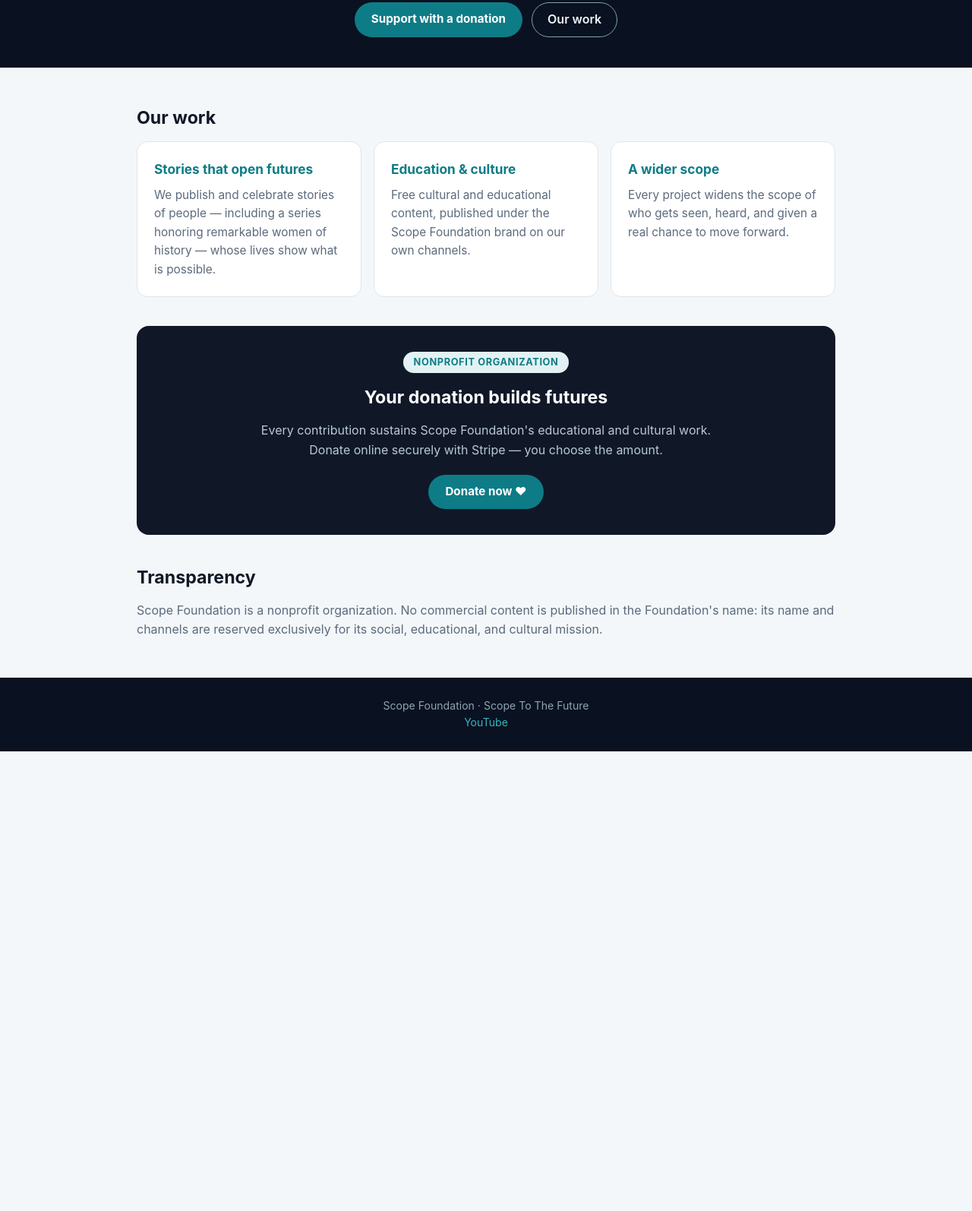
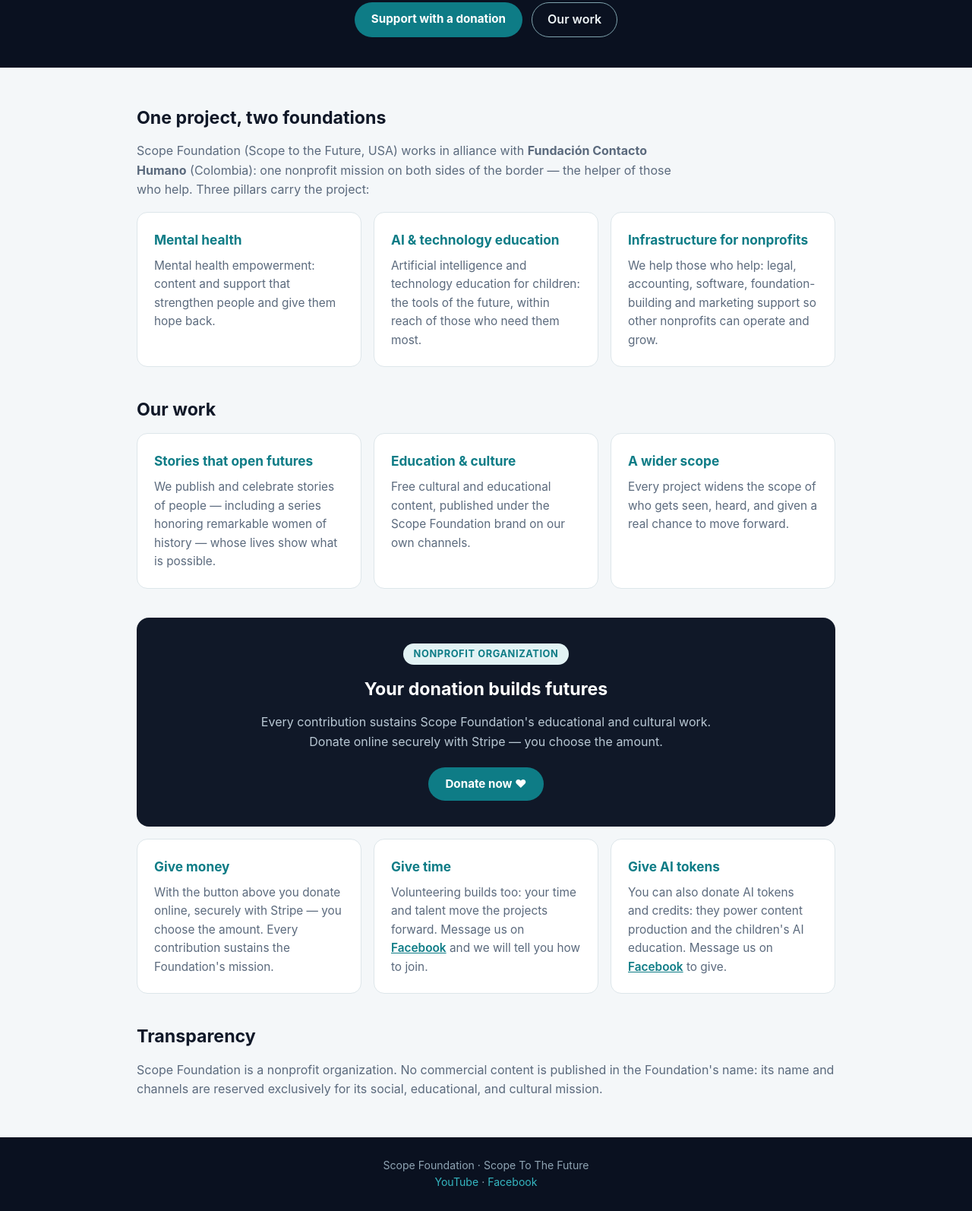
Before and after one commit to Aydea0260/scope-foundation, a plain HTML site: page index.html in a window 1280 px wide. Shown: the part 359-1953 px from the top of the page at 76% size. Before the commit the page ends 1348 px from the top, so only its background shows below. Drawn offline with Linux system fonts and the light colour scheme.

Commit message:
Complete project: alliance and 3 pillars, 3 ways to give (money/time/AI tokens) and Facebook link

```diff
--- a/index.html
+++ b/index.html
@@ -56,6 +56,25 @@
 </div>
 
 <main>
+    <section id="project">
+    <h2>One project, two foundations</h2>
+    <p style="color:var(--muted); max-width:720px">Scope Foundation (Scope to the Future, USA) works in alliance with <strong>Fundación Contacto Humano</strong> (Colombia): one nonprofit mission on both sides of the border — the helper of those who help. Three pillars carry the project:</p>
+    <div class="cards" style="margin-top:16px">
+      <div class="card">
+        <h3>Mental health</h3>
+        <p>Mental health empowerment: content and support that strengthen people and give them hope back.</p>
+      </div>
+      <div class="card">
+        <h3>AI &amp; technology education</h3>
+        <p>Artificial intelligence and technology education for children: the tools of the future, within reach of those who need them most.</p>
+      </div>
+      <div class="card">
+        <h3>Infrastructure for nonprofits</h3>
+        <p>We help those who help: legal, accounting, software, foundation-building and marketing support so other nonprofits can operate and grow.</p>
+      </div>
+    </div>
+  </section>
+
   <section id="work">
     <h2>Our work</h2>
     <div class="cards">
@@ -81,6 +100,20 @@
       <p>Every contribution sustains Scope Foundation's educational and cultural work. Donate online securely with Stripe — you choose the amount.</p>
       <a class="btn-donate" href="https://buy.stripe.com/28E4gA4Ex7Mnb5NfWweAg0c" target="_blank" rel="noopener">Donate now ❤</a>
     </div>
+    <div class="cards" style="margin-top:16px">
+      <div class="card">
+        <h3>Give money</h3>
+        <p>With the button above you donate online, securely with Stripe — you choose the amount. Every contribution sustains the Foundation's mission.</p>
+      </div>
+      <div class="card">
+        <h3>Give time</h3>
+        <p>Volunteering builds too: your time and talent move the projects forward. Message us on <a href="https://www.facebook.com/108761751382592" target="_blank" rel="noopener" style="color:var(--teal); font-weight:600">Facebook</a> and we will tell you how to join.</p>
+      </div>
+      <div class="card">
+        <h3>Give AI tokens</h3>
+        <p>You can also donate AI tokens and credits: they power content production and the children's AI education. Message us on <a href="https://www.facebook.com/108761751382592" target="_blank" rel="noopener" style="color:var(--teal); font-weight:600">Facebook</a> to give.</p>
+      </div>
+    </div>
   </section>
 
   <section>
@@ -92,6 +125,7 @@
 <footer>
   Scope Foundation · Scope To The Future<br>
   <a href="https://www.youtube.com/@scopetothefuture" target="_blank" rel="noopener">YouTube</a>
+  · <a href="https://www.facebook.com/108761751382592" target="_blank" rel="noopener">Facebook</a>
 </footer>
 </body>
 </html>
```
